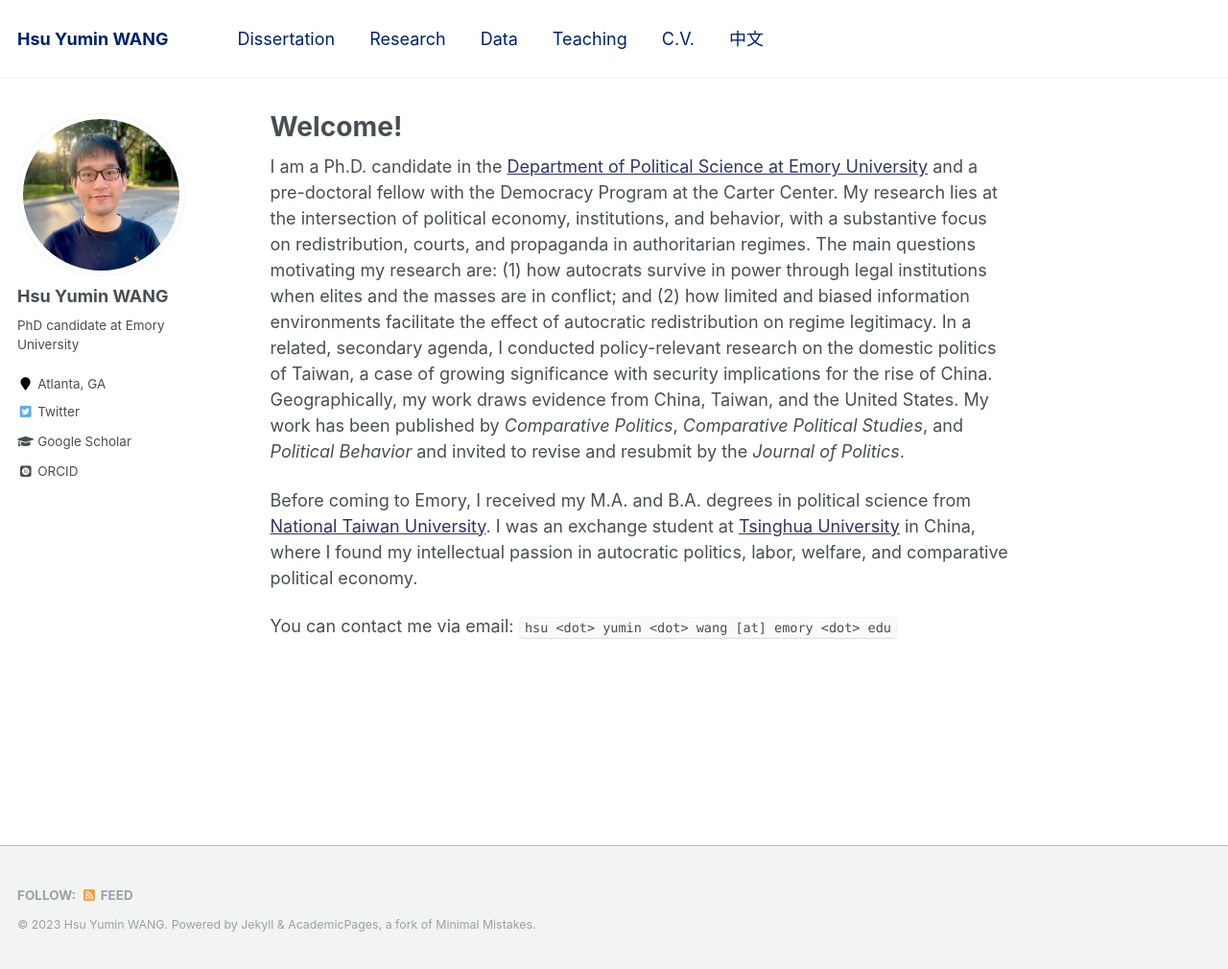
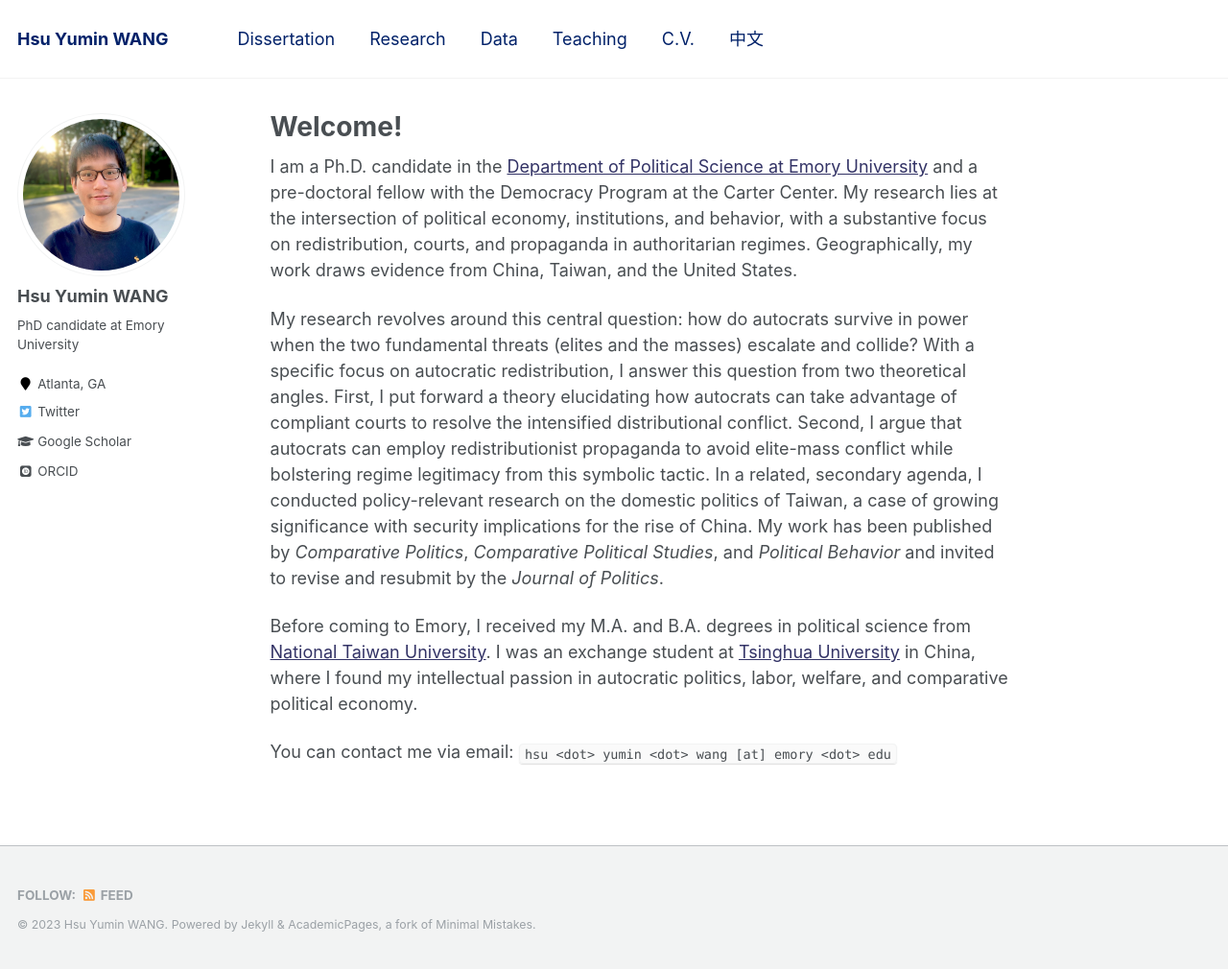
Before and after one commit to hsuyumin/hsuyumin.github.io, a Jekyll site: the page built from _pages/about.md, in a window 1280 px wide and 1010 px high. Shown: the whole window at 96% size. Built offline with Jekyll 4.4.1, drawn with Linux system fonts in a browser that asks for light colours; some web fonts are replaced.

Commit message:
Update about.md

```diff
--- a/_pages/about.md
+++ b/_pages/about.md
@@ -8,7 +8,9 @@ redirect_from:
   - /about.html
 ---
 
-I am a Ph.D. candidate in the [Department of Political Science at Emory University](http://polisci.emory.edu/home/) and a pre-doctoral fellow with the Democracy Program at the Carter Center. My research lies at the intersection of political economy, institutions, and behavior, with a substantive focus on redistribution, courts, and propaganda in authoritarian regimes. The main questions motivating my research are: (1) how autocrats survive in power through legal institutions when elites and the masses are in conflict; and (2) how limited and biased information environments facilitate the effect of autocratic redistribution on regime legitimacy. In a related, secondary agenda, I conducted policy-relevant research on the domestic politics of Taiwan, a case of growing significance with security implications for the rise of China. Geographically, my work draws evidence from China, Taiwan, and the United States. My work has been published by _Comparative Politics_, _Comparative Political Studies_, and _Political Behavior_ and invited to revise and resubmit by the _Journal of Politics_.
+I am a Ph.D. candidate in the [Department of Political Science at Emory University](http://polisci.emory.edu/home/) and a pre-doctoral fellow with the Democracy Program at the Carter Center. My research lies at the intersection of political economy, institutions, and behavior, with a substantive focus on redistribution, courts, and propaganda in authoritarian regimes. Geographically, my work draws evidence from China, Taiwan, and the United States.
+
+My research revolves around this central question: how do autocrats survive in power when the two fundamental threats (elites and the masses) escalate and collide? With a specific focus on autocratic redistribution, I answer this question from two theoretical angles. First, I put forward a theory elucidating how autocrats can take advantage of compliant courts to resolve the intensified distributional conflict. Second, I argue that autocrats can employ redistributionist propaganda to avoid elite-mass conflict while bolstering regime legitimacy from this symbolic tactic. In a related, secondary agenda, I conducted policy-relevant research on the domestic politics of Taiwan, a case of growing significance with security implications for the rise of China. My work has been published by _Comparative Politics_, _Comparative Political Studies_, and _Political Behavior_ and invited to revise and resubmit by the _Journal of Politics_.
 
 Before coming to Emory, I received my M.A. and B.A. degrees in political science from [National Taiwan University](https://www.ntu.edu.tw/english/). I was an exchange student at [Tsinghua University](https://www.tsinghua.edu.cn/en/) in China, where I found my intellectual passion in autocratic politics, labor, welfare, and comparative political economy.
 
```
